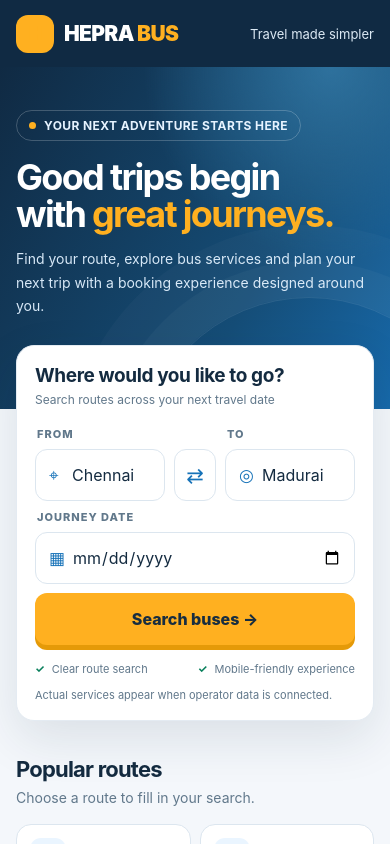
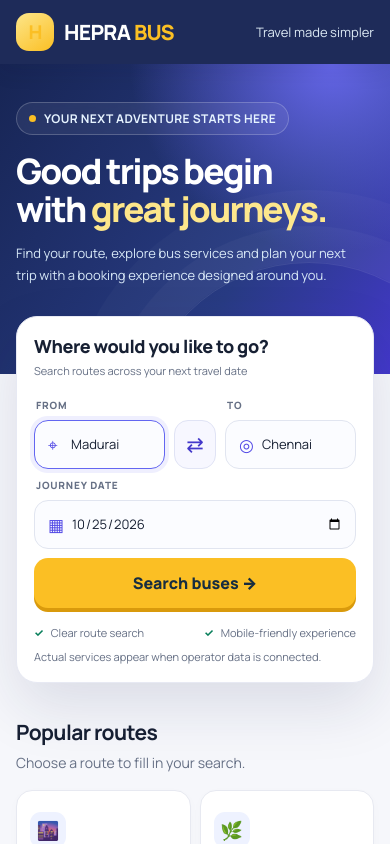
Before and after one commit to hrkartstore-max/hepra-bus-travel, a website: page index.html in a window 390 px wide. Both pictures are taken after a click on the button "Swap origin and destination". Shown: the top 844 px of the page. Drawn offline with Linux system fonts and the light colour scheme.

Commit message:
Upgrade HEPRA BUS UI with BusGo-inspired mobile-first design

```diff
--- a/index.html
+++ b/index.html
@@ -3,8 +3,12 @@
 <head>
 <meta charset="utf-8"><meta name="viewport" content="width=device-width,initial-scale=1">
 <meta name="theme-color" content="#102a43">
+<meta name="color-scheme" content="light">
 <meta name="description" content="Search bus routes and plan your next journey with HEPRA BUS.">
 <title>HEPRA BUS — Find your next journey</title>
+<link rel="preconnect" href="https://fonts.googleapis.com">
+<link rel="preconnect" href="https://fonts.gstatic.com" crossorigin>
+<link href="https://fonts.googleapis.com/css2?family=Manrope:wght@400;500;600;700;800;900&display=swap" rel="stylesheet">
 <style>
 :root{color-scheme:light;--navy:#102a43;--navy2:#163f62;--blue:#1672b8;--sky:#eaf5ff;--orange:#ffb020;--ink:#142b40;--muted:#61788b;--line:#dce6ef;--bg:#f4f7fb;--white:#fff;--green:#087f5b;--shadow:0 18px 50px rgba(16,42,67,.11)}
 *{box-sizing:border-box}html{scroll-behavior:smooth}body{margin:0;font-family:Inter,ui-sans-serif,system-ui,-apple-system,BlinkMacSystemFont,"Segoe UI",sans-serif;color:var(--ink);background:var(--bg);-webkit-font-smoothing:antialiased}button,input{font:inherit}button,a{-webkit-tap-highlight-color:transparent}a{color:inherit}.shell{max-width:1160px;margin:auto;padding:0 22px}
@@ -26,6 +30,57 @@
 @media(max-width:980px){.search-grid{grid-template-columns:minmax(0,1fr) 44px minmax(0,1fr) minmax(150px,.8fr)}.search-grid .primary{grid-column:1/-1;width:100%}.routes{grid-template-columns:repeat(2,minmax(0,1fr))}}
 @media(max-width:640px){.shell{padding:0 16px}header{height:67px}.brand{font-size:21px}.nav-right{gap:8px}.nav-right .nav-pill{display:none}.hero{padding:43px 0 91px}.hero h1{letter-spacing:-1.7px}.hero p{font-size:14px}.booking{padding:18px;border-radius:18px}.booking-top{align-items:start;flex-direction:column;gap:5px}.search-grid{grid-template-columns:minmax(0,1fr) 42px minmax(0,1fr);gap:9px}.field-date{grid-column:1/-1}.search-grid .primary{grid-column:1/-1}.field input{padding-left:36px}.swap{width:42px}.booking-foot{font-size:11px}.section{padding-top:35px}.section-head h2{font-size:22px}.routes{gap:9px}.route{padding:13px}.route-line{font-size:12px;gap:5px}.features{grid-template-columns:1fr}.bus-card{grid-template-columns:1fr;gap:15px;padding:16px}.bus-price{text-align:left;border-top:1px solid var(--line);padding-top:13px;display:flex;align-items:center;gap:12px;flex-wrap:wrap}.bus-price strong{margin:0}.bus-price small{display:none}.bus-price .availability{margin-left:auto}.times{gap:12px}.time strong{font-size:17px}.duration{min-width:65px}.results-heading h2{font-size:19px}}
 @media(prefers-reduced-motion:reduce){*,*:before,*:after{scroll-behavior:auto!important;transition:none!important}}
+
+/* HEPRA BUS mobile-first refresh inspired by the supplied BusGo snippet */
+:root{--navy:#172554;--navy2:#253b80;--blue:#4f46e5;--sky:#eef2ff;--orange:#fbbf24;--ink:#172033;--muted:#667085;--line:#e4e7ec;--bg:#f6f7fb;--white:#fff;--green:#087f5b;--shadow:0 20px 55px rgba(23,37,84,.10)}
+body{font-family:Manrope,ui-sans-serif,system-ui,-apple-system,BlinkMacSystemFont,"Segoe UI",sans-serif;background:var(--bg)}
+header{position:sticky;top:0;z-index:20;height:70px;background:rgba(23,37,84,.97);backdrop-filter:blur(16px);box-shadow:0 5px 24px #101a3a18}
+.brand-mark{border-radius:13px;background:linear-gradient(145deg,#fde68a,#fbbf24)}
+.hero{background:radial-gradient(ellipse at 85% 0%,#6566e8 0%,transparent 43%),linear-gradient(125deg,#172554 0%,#283b83 64%,#4338ca 100%);padding-top:58px}
+.hero h1{font-weight:900;letter-spacing:-2.8px}
+.hero h1 em{color:#fde68a}
+.eyebrow{background:#ffffff10;backdrop-filter:blur(8px)}
+.booking{border-radius:24px;box-shadow:0 24px 60px rgba(23,37,84,.12);border-color:#e7e9f3}
+.booking-top h2{font-weight:850}
+.field input{background:#fbfcff;border-radius:14px;border-color:#e1e5f0}
+.field input:focus{border-color:#6366f1;box-shadow:0 0 0 4px #6366f11a}
+.swap{border-radius:14px;color:#4338ca;background:#f7f7ff;border-color:#e0e3f5}
+.primary{border-radius:14px;background:#fbbf24;box-shadow:0 4px 0 #d99a0c;font-weight:900}
+.route{border-radius:17px;border-color:#e7e9f1;box-shadow:0 3px 12px #18264a05}
+.route:hover{border-color:#b6b8fb;box-shadow:0 12px 28px #312e8110}
+.route-icon,.feature-icon{background:#eef2ff;color:#3730a3}
+.bus-card,.empty,.feature,.faq-item{border-radius:18px;border-color:#e7e9f1;box-shadow:0 5px 20px #18264a06}
+.sort-control{border-radius:12px}
+.strip-item{border-radius:16px;background:#fff;border-color:#e7e9f1}
+.demo-note{border-radius:15px}
+footer{background:#111c42}
+@media(max-width:640px){
+  .shell{padding-left:16px;padding-right:16px}
+  header{height:64px}
+  .hero{padding:38px 0 88px}
+  .hero h1{font-size:clamp(34px,9vw,44px);letter-spacing:-1.8px;line-height:1.08}
+  .hero p{max-width:330px;font-size:13px}
+  .booking-wrap{margin-top:-58px}
+  .booking{padding:17px;border-radius:21px}
+  .booking-top h2{font-size:18px}
+  .booking-top span{font-size:11px}
+  .field label{font-size:10px;letter-spacing:.8px}
+  .field input{height:49px;font-size:13px}
+  .swap{height:49px}
+  .primary{height:50px}
+  .booking-foot{gap:9px}
+  .booking-foot>span:last-child{width:100%;line-height:1.5}
+  .section-head{align-items:start}
+  .section-head h2{font-size:21px;letter-spacing:-.6px}
+  .route{min-height:130px;padding:13px;border-radius:16px}
+  .route-icon{margin-bottom:11px}
+  .route-line{flex-wrap:wrap;font-size:12px}
+  .route small{font-size:11px}
+  .bus-card{border-radius:17px}
+  .features{gap:10px}
+  .feature{padding:18px}
+}
+
 </style>
 </head>
 <body>
@@ -65,13 +120,16 @@
 <article class="feature"><div class="feature-icon">🧭</div><h3>Plan with clarity</h3><p>See departure and arrival times, service type and fares when verified operator inventory is available.</p></article>
 <article class="feature"><div class="feature-icon">🔐</div><h3>Built for the next step</h3><p>Seat holds, ticket issuance and online payments will be enabled only after secure integrations are complete.</p></article>
 </div>
-<div class="section-head" style="margin-top:36px"><div><h2>Frequently asked questions</h2><p>What to know before you search.</p></div></div>\n<div class="faq-grid"><details class="faq-item"><summary>How do I search for a bus?</summary><p>Enter your starting city, destination and travel date, then select Search buses. Popular route cards can fill in the cities for you.</p></details><details class="faq-item"><summary>Why are no buses appearing?</summary><p>Only services configured in the connected database are displayed. If operator inventory has not been added, the search can return no results.</p></details><details class="faq-item"><summary>Can I reserve a seat or pay online?</summary><p>Not yet. Seat locking, payment processing and ticket confirmation are not enabled in this early-access build.</p></details><details class="faq-item"><summary>Are fares and availability live?</summary><p>They reflect the records currently configured by the service operator. They should not be treated as live inventory until a verified operator integration is connected.</p></details></div>\n<div class="demo-note"><strong>Early-access build:</strong> this website is a booking-flow starter. Real operator inventory, seat locking, ticket confirmation and online payments are not enabled. No payment is taken through this page.</div>
+<div class="section-head" style="margin-top:36px"><div><h2>Frequently asked questions</h2><p>What to know before you search.</p></div></div>
+<div class="faq-grid"><details class="faq-item"><summary>How do I search for a bus?</summary><p>Enter your starting city, destination and travel date, then select Search buses. Popular route cards can fill in the cities for you.</p></details><details class="faq-item"><summary>Why are no buses appearing?</summary><p>Only services configured in the connected database are displayed. If operator inventory has not been added, the search can return no results.</p></details><details class="faq-item"><summary>Can I reserve a seat or pay online?</summary><p>Not yet. Seat locking, payment processing and ticket confirmation are not enabled in this early-access build.</p></details><details class="faq-item"><summary>Are fares and availability live?</summary><p>They reflect the records currently configured by the service operator. They should not be treated as live inventory until a verified operator integration is connected.</p></details></div>
+<div class="demo-note"><strong>Early-access build:</strong> this website is a booking-flow starter. Real operator inventory, seat locking, ticket confirmation and online payments are not enabled. No payment is taken through this page.</div>
 </div>
 </main>
 <footer><div class="shell footer-inner"><span><strong>HEPRA BUS</strong> · Find your next journey.</span><span>© <span id="year"></span> HEPRA BUS. Travel thoughtfully.</span></div></footer>
 <script>
 const $=s=>document.querySelector(s);
-const form=$("#searchForm"),from=$("#from"),to=$("#to"),date=$("#date"),btn=$("#searchBtn"),section=$("#resultsSection"),statusEl=$("#status"),results=$("#results"),sortSelect=$("#sortResults");\nlet currentBuses=[];
+const form=$("#searchForm"),from=$("#from"),to=$("#to"),date=$("#date"),btn=$("#searchBtn"),section=$("#resultsSection"),statusEl=$("#status"),results=$("#results"),sortSelect=$("#sortResults");
+let currentBuses=[];
 const today=new Date();date.min=[today.getFullYear(),String(today.getMonth()+1).padStart(2,"0"),String(today.getDate()).padStart(2,"0")].join("-");date.value=date.min;$("#year").textContent=new Date().getFullYear();
 $("#swapBtn").addEventListener("click",()=>{const old=from.value;from.value=to.value;to.value=old;from.focus()});
 document.querySelectorAll(".route").forEach(button=>button.addEventListener("click",()=>{from.value=button.dataset.from;to.value=button.dataset.to;$("#search").scrollIntoView({behavior:"smooth",block:"center"});date.focus()}));
```
